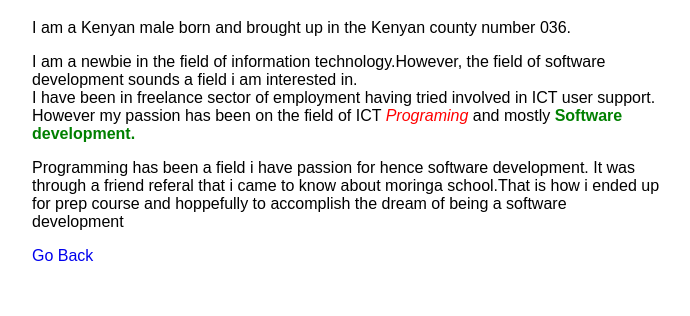
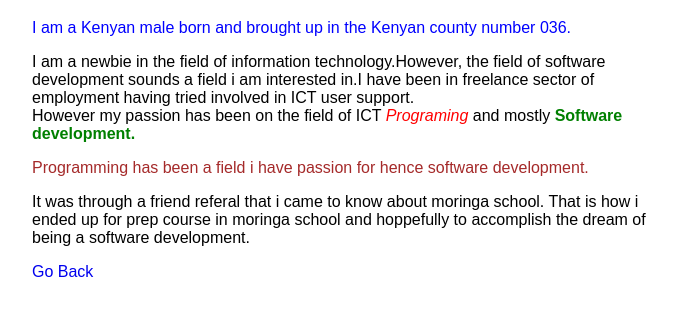
Before and after one commit to hlangat/itshillary., a plain HTML site: page about.html in a window 1280 px wide. Shown: the part 186-502 px from the top of the page, without its empty margins (393-1083 px from the left). Drawn offline with Linux system fonts and the light colour scheme.

Commit message:
updating the branch hillary

```diff
--- a/about.html
+++ b/about.html
@@ -12,11 +12,12 @@
 <body>
   <h1>MySelf!</h1>
 
-<div>
-  <p>I am a Kenyan male born and brought up in the Kenyan county number 036.</dv>
-    <div>I am  a newbie in the field of information technology.However, the field of  software development sounds a field i am interested in.</div> I have been in freelance sector of employment having tried involved in ICT user support.<br> However
-    my passion has been on the field of ICT <em><span>Programing</span></em> and mostly <strong><span class="span">Software development.</span></strong></p><div>
-  <p>Programming has been a field i have passion for hence software development. It was through a friend referal that i came to know about  moringa school.That is how i ended up for prep course and hoppefully to accomplish the dream of being a software development</p>
+<div><p class="line">I am a Kenyan male born and brought up in the Kenyan county number 036.</p></div>
+    <div>I am  a newbie in the field of information technology.However, the field of  software development sounds a field i am interested in.I have been in freelance sector of employment having tried involved in ICT user support.<br> However
+    my passion has been on the field of ICT <em><span>Programing</span></em> and mostly <strong><span class="span">Software development.</span></strong></p>
+  <p id="id">Programming has been a field i have passion for hence software development.</p> <p>It was through a friend referal that i came to know about  moringa school.
+    That is how i ended up for prep course in moringa school and hoppefully to accomplish the dream of being a software development.</p>
+  </div>
 
   <a href="index.html">Go Back</a>
 </body>
--- a/css/itshillary.css
+++ b/css/itshillary.css
@@ -13,8 +13,17 @@ body{
 
 
 }
+div{
+  background-color: margenta;
+}
 h1{
 color: green;
+}
+.line{
+  color: blue;
+}
+#id{
+  color: brown;
 }
 
 
```
Also changed, not shown: index.html (+10 -3 lines).
